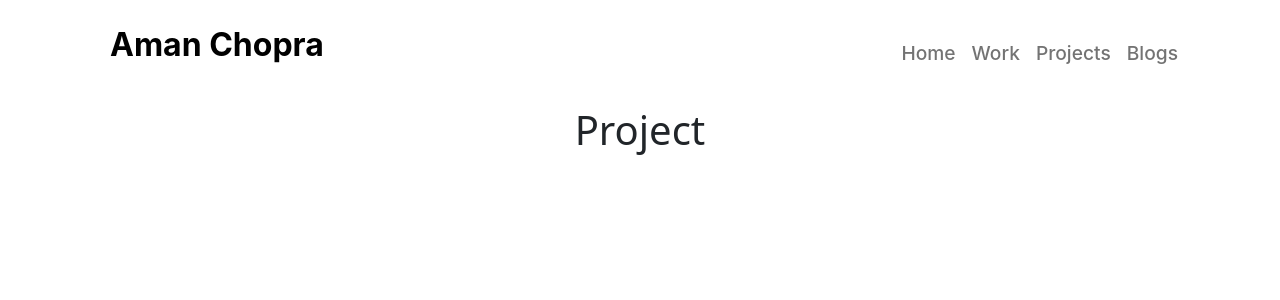
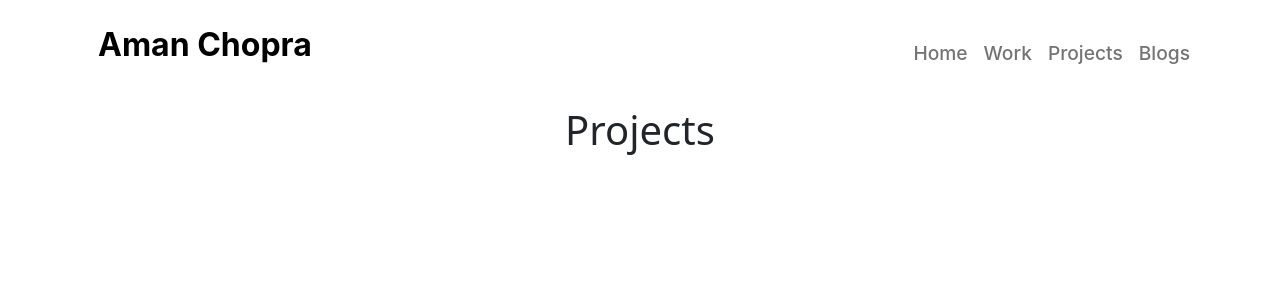
Before and after one commit to Aman1905/my-portfolio, a React (Create React App) app: page /projects in a window 1280 px wide. Shown: the top 300 px of the page. Built offline with nearby package versions, Linux system fonts and the light colour scheme.

Commit message:
setup the alignment of navbar

```diff
--- a/src/Project.jsx
+++ b/src/Project.jsx
@@ -3,10 +3,12 @@ import Navbar from './Navbar'
 
 const Project = () => {
   return (
-    <div className='container'>
+    <>
       <Navbar />
-      <h1>Project</h1>
-    </div>
+      <div className='container'>
+        <h1>Projects</h1>
+      </div>
+    </>
   )
 }
 
--- a/src/Work.jsx
+++ b/src/Work.jsx
@@ -3,10 +3,12 @@ import Navbar from './Navbar'
 
 const Work = () => {
   return (
-    <div className='container'>
+    <>
       <Navbar />
-      <h1>Work</h1>
-    </div>
+      <div className='container'>
+        <h1>Work</h1>
+      </div>
+    </>
   )
 }
 
```
